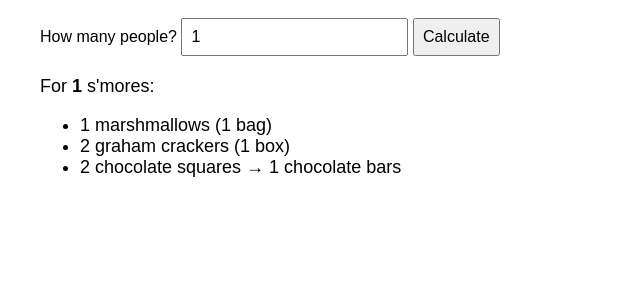
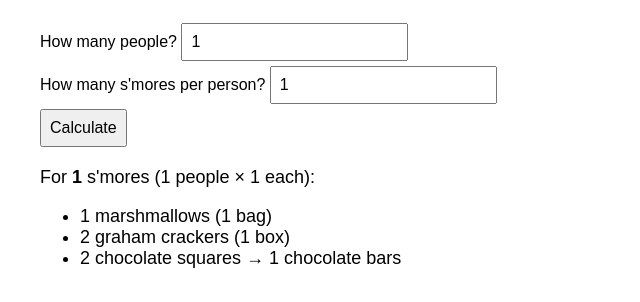
Before and after one commit to Jackson-Kraft/smores, a website: page index.html in a window 1280 px wide. Both pictures are taken after a click on the button "Calculate". Shown: the part 80-382 px from the top of the page, without its empty margins (0-640 px from the left). Drawn offline with Linux system fonts and the light colour scheme.

Commit message:
smores up date

```diff
--- a/index.html
+++ b/index.html
@@ -11,6 +11,7 @@
     input, button {
       padding: 8px;
       font-size: 16px;
+      margin-top: 5px;
     }
     #results {
       margin-top: 20px;
@@ -21,7 +22,11 @@
 <body>
   <h1>S'mores Calculator</h1>
   <label for="people">How many people?</label>
-  <input type="number" id="people" min="1" value="1">
+  <input type="number" id="people" min="1" value="1"><br>
+
+  <label for="smoresPerPerson">How many s'mores per person?</label>
+  <input type="number" id="smoresPerPerson" min="1" value="1"><br>
+
   <button onclick="calculate()">Calculate</button>
 
   <div id="results"></div>
@@ -29,15 +34,17 @@
   <script>
     function calculate() {
       const people = parseInt(document.getElementById('people').value);
+      const smoresPerPerson = parseInt(document.getElementById('smoresPerPerson').value);
 
-      if (isNaN(people) || people <= 0) {
-        document.getElementById('results').innerHTML = "Please enter a valid number of people.";
+      if (isNaN(people) || people <= 0 || isNaN(smoresPerPerson) || smoresPerPerson <= 0) {
+        document.getElementById('results').innerHTML = "Please enter valid numbers for both fields.";
         return;
       }
 
-      const marshmallows = people * 1;
-      const grahamCrackers = people * 2;
-      const chocolateSquares = people * 2;
+      const totalSmores = people * smoresPerPerson;
+      const marshmallows = totalSmores * 1;
+      const grahamCrackers = totalSmores * 2;
+      const chocolateSquares = totalSmores * 2;
 
       // Packaging estimates
       const marshPerBag = 32;
@@ -66,14 +73,27 @@
       const crackerBags = Math.ceil(grahamCrackers / crackersPerBag);
 
       document.getElementById('results').innerHTML = `
-        <p>For <strong>${people}</strong> s'mores:</p>
+        <p>For <strong>${totalSmores}</strong> s'mores (${people} people × ${smoresPerPerson} each):</p>
         <ul>
           <li>${marshmallows} marshmallows (${marshBags} bag${marshBags > 1 ? 's' : ''})</li>
-          <li>${grahamCrackers} graham crackers (${crackerBags} box${crackerBags > 1 ? 's' : ''})</li>
+          <li>${grahamCrackers} graham crackers (${crackerBags} box${crackerBags > 1 ? 'es' : ''})</li>
           <li>${chocolateSquares} chocolate squares → ${chocolateMessage}</li>
         </ul>
       `;
     }
+
+    // Enable pressing Enter to trigger calculation
+    document.addEventListener("DOMContentLoaded", () => {
+      const inputs = document.querySelectorAll('input');
+      inputs.forEach(input => {
+        input.addEventListener("keypress", function (e) {
+          if (e.key === "Enter") {
+            e.preventDefault();
+            calculate();
+          }
+        });
+      });
+    });
   </script>
 </body>
 </html>
```
